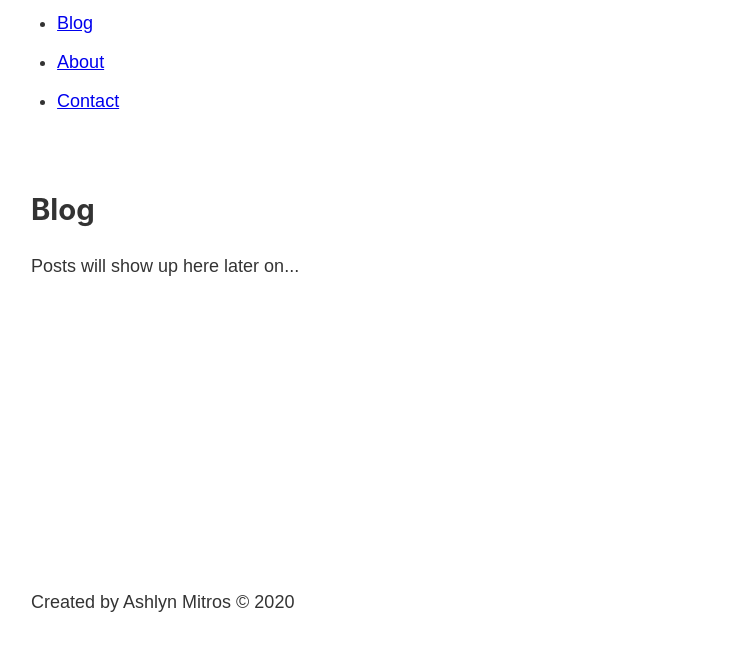
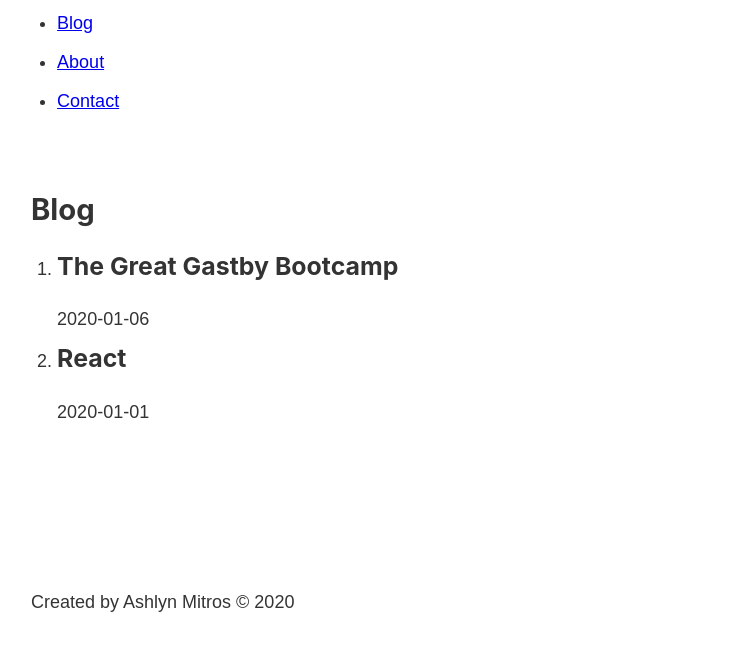
Before and after one commit to ashlyndanielle/Portfolio, a Gatsby site: page /blog in a window 1280 px wide. Shown: the part 141-792 px from the top of the page, without its empty margins (237-977 px from the left). Built offline with nearby package versions, Linux system fonts and the light colour scheme; Gatsby itself is replaced by a stand-in of ours.

Commit message:
displaying markdown posts on blog page

```diff
--- a/src/pages/blog.js
+++ b/src/pages/blog.js
@@ -1,22 +1,50 @@
 import React from 'react';
+import { graphql, useStaticQuery } from 'gatsby';
 
 import Layout from '../components/layout';
 
 // Goal: show a list of posts
 // 1. query the title and date for each post
 // 2. render an ol on the page
-// 3. render an li with a nested h2 (title) and p (data) for each post
-//    - "render array of objects"
+// 3. render an li with a nested h2 (title) and p (date) for each post
+//    - google: "render array of objects react" if needed
 // 4. test your work
 
 const BlogPage = () => {
+  const data = useStaticQuery(graphql`
+    query {
+      allMarkdownRemark {
+        edges {
+          node {
+            id
+            frontmatter {
+              title
+              date
+            }
+          }
+        }
+      }
+    }
+  `)
 
+  const blogPosts = data.allMarkdownRemark.edges.map(edge => {
+    const { frontmatter } = edge.node;
+    const { id } = edge.node;
+    return (
+      <li key={id}>
+        <h3>{frontmatter.title}</h3>
+        <p>{frontmatter.date}</p>
+      </li>
+    )
+  });
 
 
   return (
     <Layout>
       <h2>Blog</h2>
-      <p>Posts will show up here later on...</p>
+      <ol>
+        {blogPosts}
+      </ol>
     </Layout>
   )
 }
```
